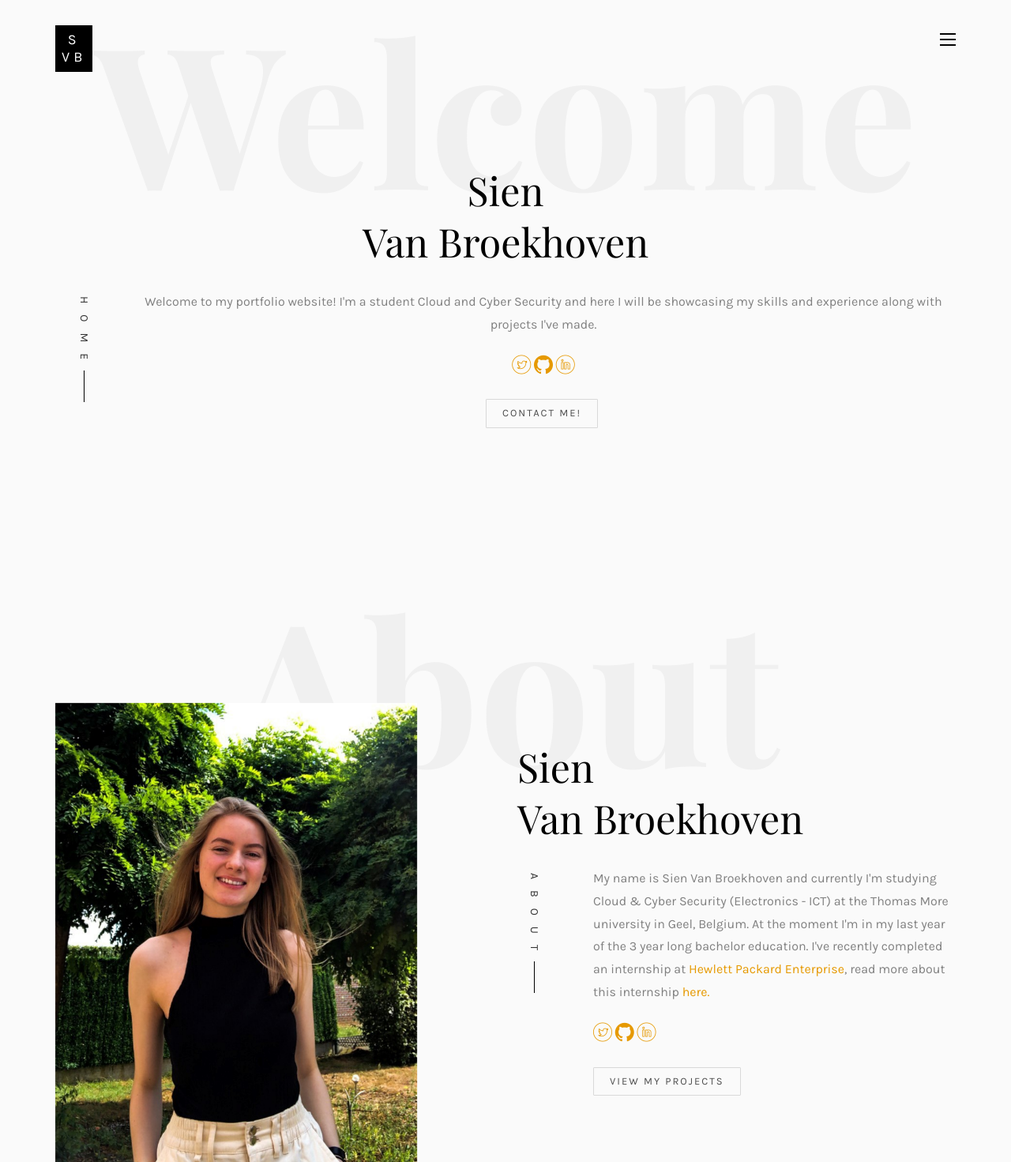
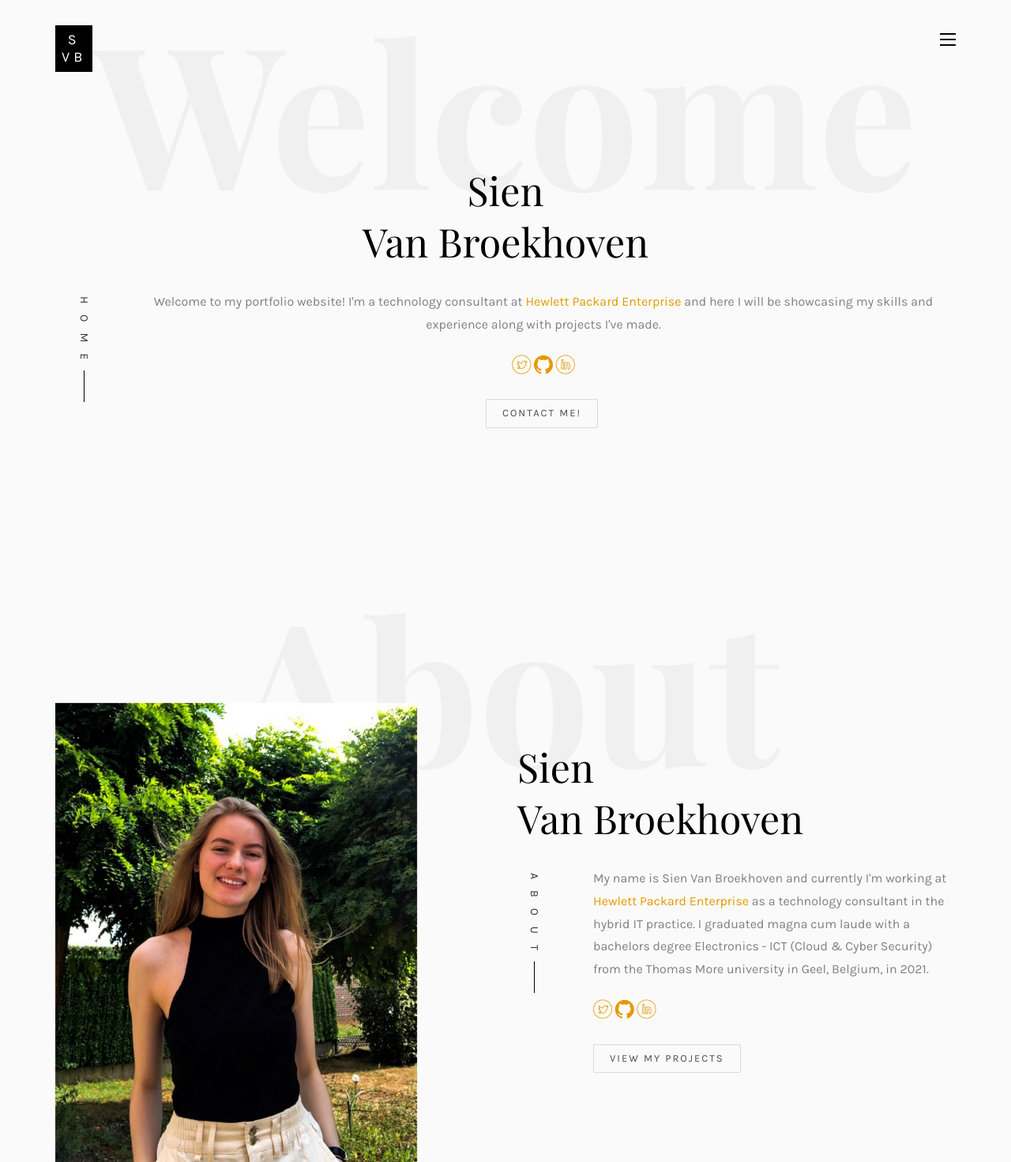
Before and after one commit to SienVB/SienVB.github.io, a plain HTML site: page index.html in a window 1280 px wide. Shown: the top 1471 px of the page at 79% size. Drawn offline with nearby package versions, Linux system fonts and the light colour scheme; files whose address does not match are found by name; a web font is replaced by a local one.

Commit message:
update index

```diff
--- a/index.html
+++ b/index.html
@@ -7,9 +7,9 @@
     <title>Sien Van Broekhoven</title>
     <meta name="viewport" content="width=device-width, initial-scale=1">
     <meta name="description"
-        content="Portfolio website of Sien Van Broekhoven. Student Cloud & Cyber Security at Thomas More Geel." />
+        content="Portfolio website of Sien Van Broekhoven. Technology consultant at Hewlett Packard Enterprise." />
     <meta name="keywords"
-        content="Portfolio site student electronics-ICT cloud and cyber security Sien Van Broekhoven" />
+        content="Portfolio site Hewlett Packard Enterprise HPE electronics-ICT cloud and cyber security Sien Van Broekhoven" />
     <meta name="author" content="Sien Van Broekhoven" />
 
     <!-- Facebook and Twitter integration
@@ -124,7 +124,8 @@
                             <div class="rotate">
                                 <h2 class="heading">Home</h2>
                             </div>
-                            <p>Welcome to my portfolio website! I'm a student Cloud and Cyber Security and here I will
+                            <p>Welcome to my portfolio website! I'm a technology consultant at <a target="_blank"
+   href="https://www.hpe.com/us/en/home.html">Hewlett Packard Enterprise</a> and here I will
                                 be
                                 showcasing my skills and experience along with projects I've made.</p>
                             <p class="colorlib-social-icons">
@@ -159,12 +160,10 @@
                                 <div class="rotate">
                                     <h2 class="heading">About</h2>
                                 </div>
-                                <p>My name is Sien Van Broekhoven and currently I'm studying Cloud & Cyber Security
-                                    (Electronics - ICT) at the Thomas More university in Geel, Belgium.
-                                    At the moment I'm in my last year of the 3 year long bachelor education.
-                                I've recently completed an internship at <a target="_blank"
-                                href="https://www.hpe.com/us/en/home.html">Hewlett Packard Enterprise</a>, read more about this internship <a target="_blank"
-                                href="hpe.html">here.</a></p>
+                                <p>My name is Sien Van Broekhoven and currently I'm working at <a target="_blank"
+   href="https://www.hpe.com/us/en/home.html">Hewlett Packard Enterprise</a> as a technology consultant in the hybrid IT practice. I graduated magna cum laude with a bachelors degree Electronics - ICT
+                                    (Cloud &amp; Cyber Security) from the Thomas More university in Geel, Belgium, in 2021.
+                                  </p>
                                 <p class="colorlib-social-icons">
                                     <a target="_blank" href="https://twitter.com/sienvb"><i
                                             class="icon-twitter3"></i></a>
```
